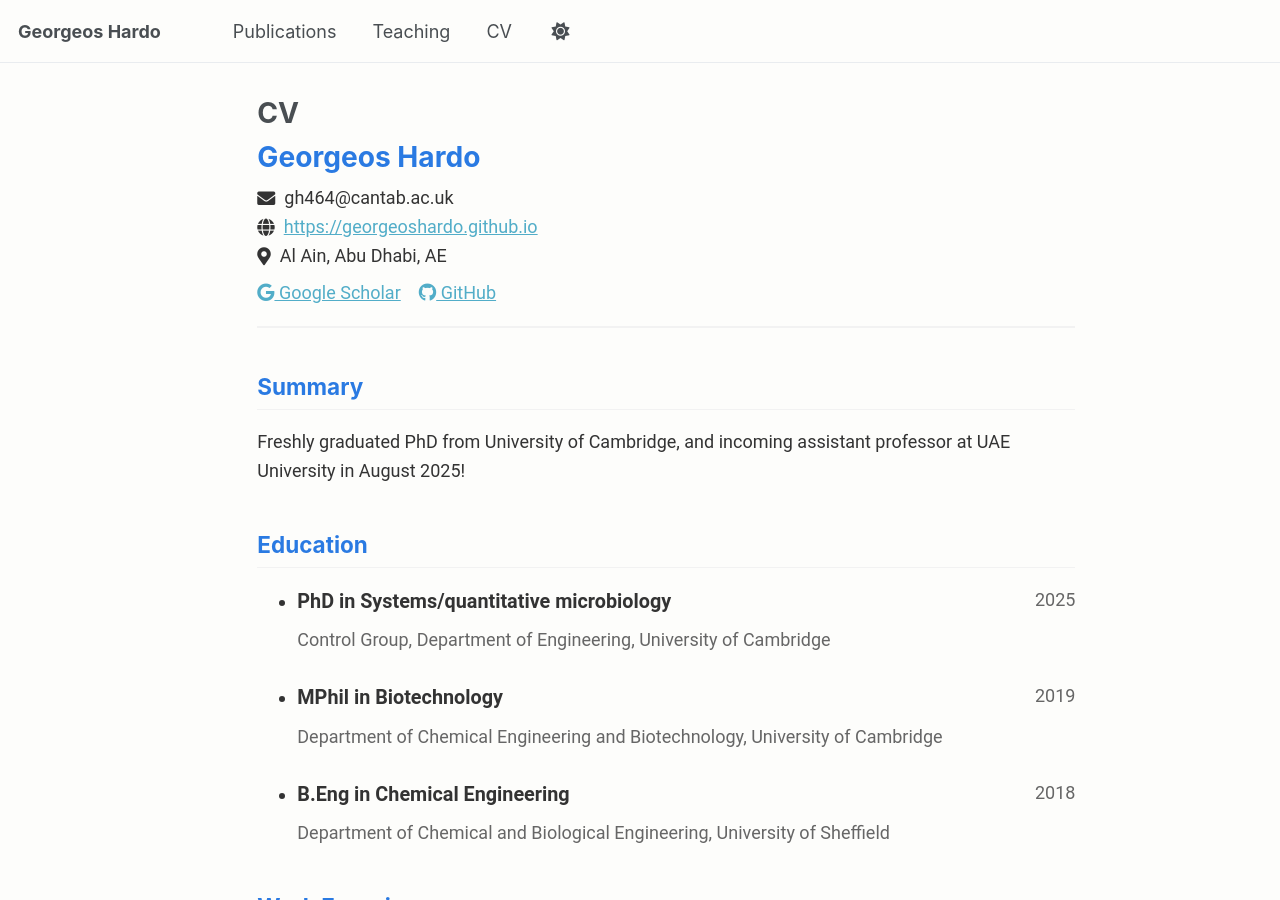
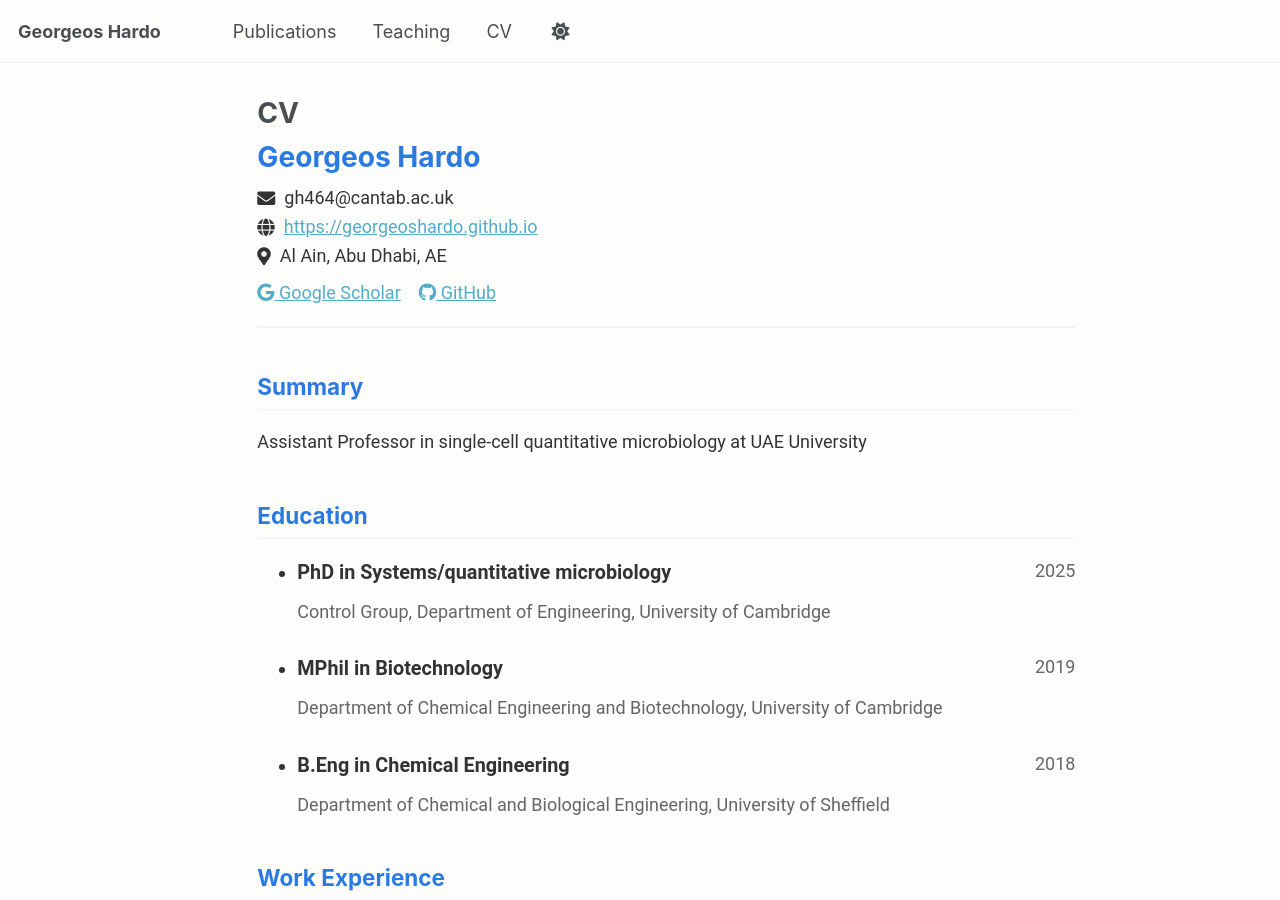
Before and after one commit to georgeoshardo/georgeoshardo.github.io, a Jekyll site: the page built from _pages/cv-json.md, in a window 1280 px wide and 900 px high. Built offline with Jekyll 4.4.1, drawn with Linux system fonts in a browser that asks for light colours.

Commit message:
Update cv.json

```diff
--- a/_data/cv.json
+++ b/_data/cv.json
@@ -3,7 +3,7 @@
     "name": "Georgeos Hardo",
     "email": "gh464@cantab.ac.uk",
     "website": "https://georgeoshardo.github.io",
-    "summary": "Freshly graduated PhD from University of Cambridge, and incoming assistant professor at UAE University in August 2025!",
+    "summary": "Assistant Professor in single-cell quantitative microbiology at UAE University",
     "location": {
       "address": "",
       "postalCode": "",
```
